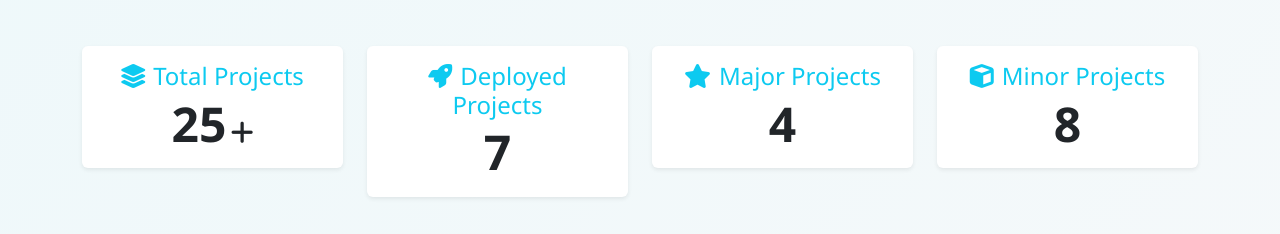
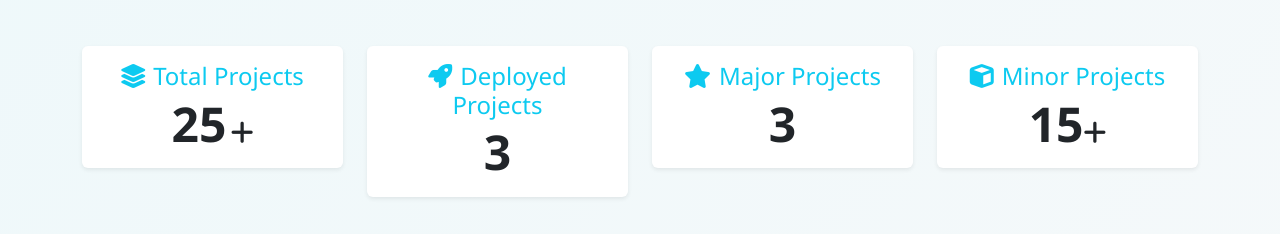
Before and after one commit to JavedWarsi/javedwarsi, a plain HTML site: page index.html in a window 1280 px wide. Shown: the part 3972-4206 px from the top of the page. Drawn offline with nearby package versions, Linux system fonts and the light colour scheme.

Commit message:
Update: added new section and fixed bugs

```diff
--- a/index.html
+++ b/index.html
@@ -355,19 +355,19 @@
             <div class="col-6 col-md-3 mb-3">
                 <div class="p-3 bg-white rounded shadow-sm">
                 <h4 class="mb-1" style="color:#0dcaf0;"><i class="fa-solid fa-rocket me-2"></i>Deployed Projects</h4>
-                <span class="display-5 fw-bold counter" data-count="7">0</span>
+                <span class="display-5 fw-bold counter" data-count="3">0</span>
                 </div>
             </div>
             <div class="col-6 col-md-3 mb-3">
                 <div class="p-3 bg-white rounded shadow-sm">
                 <h4 class="mb-1" style="color:#0dcaf0;"><i class="fa-solid fa-star me-2"></i>Major Projects</h4>
-                <span class="display-5 fw-bold counter" data-count="4">0</span>
+                <span class="display-5 fw-bold counter" data-count="3">0</span>
                 </div>
             </div>
             <div class="col-6 col-md-3 mb-3">
                 <div class="p-3 bg-white rounded shadow-sm">
                 <h4 class="mb-1" style="color:#0dcaf0;"><i class="fa-solid fa-cube me-2"></i>Minor Projects</h4>
-                <span class="display-5 fw-bold counter" data-count="8">0</span>
+                <span class="display-5 fw-bold counter" data-count="15">0</span><i class="fa-solid fa-plus text-dark " style="font-size:26px;"></i>
                 </div>
             </div>
             </div>
```
